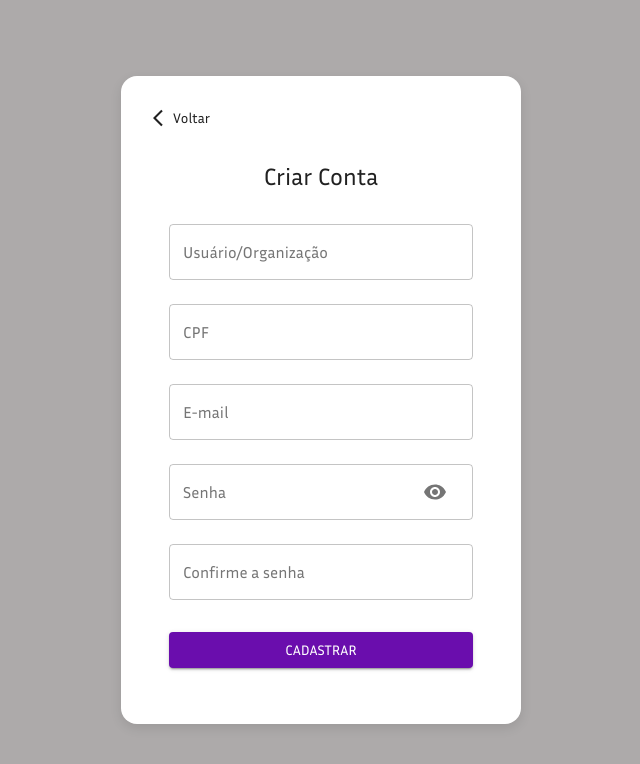
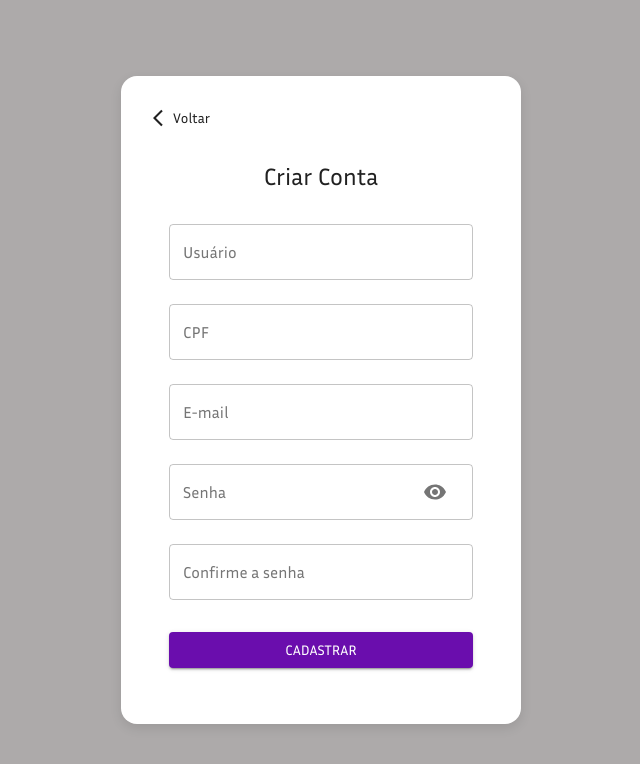
Before and after one commit to pedrorochacr/TP1-IHC, a React (Create React App) app in the folder frontend/: page /cadastro in a window 1280 px wide. Shown: the top 764 px of the page, without its empty margins (319-959 px from the left). Built offline with nearby package versions, Linux system fonts and the light colour scheme; no server answers.

Commit message:
fix label

```diff
--- a/frontend/src/pages/cadastro/index.js
+++ b/frontend/src/pages/cadastro/index.js
@@ -115,7 +115,7 @@ const Registration = () => {
               variant="outlined"
               margin="normal"
               fullWidth
-              label="Usuário/Organização"
+              label="Usuário"
               name="name"
               value={user.name}
               onChange={handleChangeInput}
```
